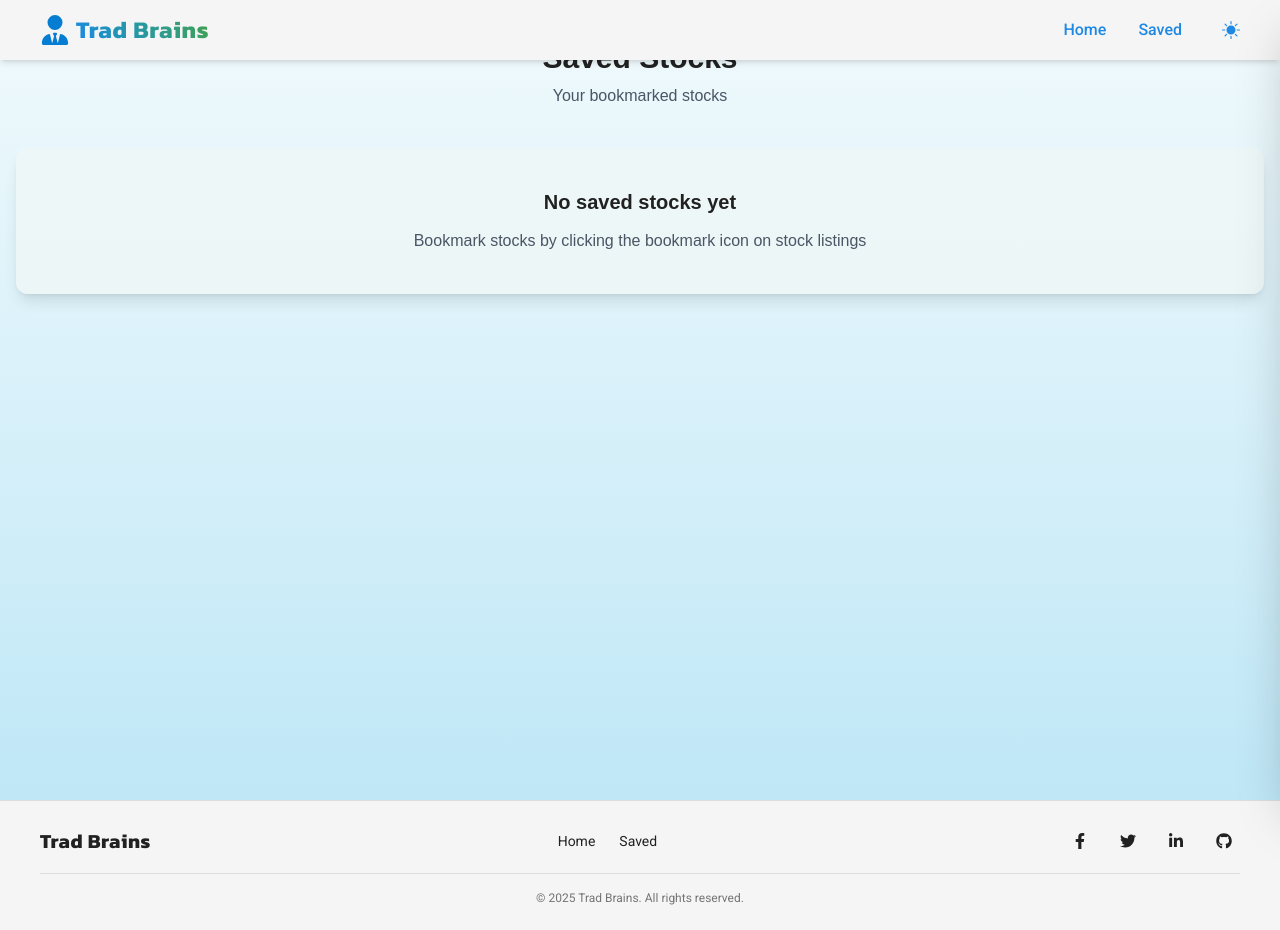
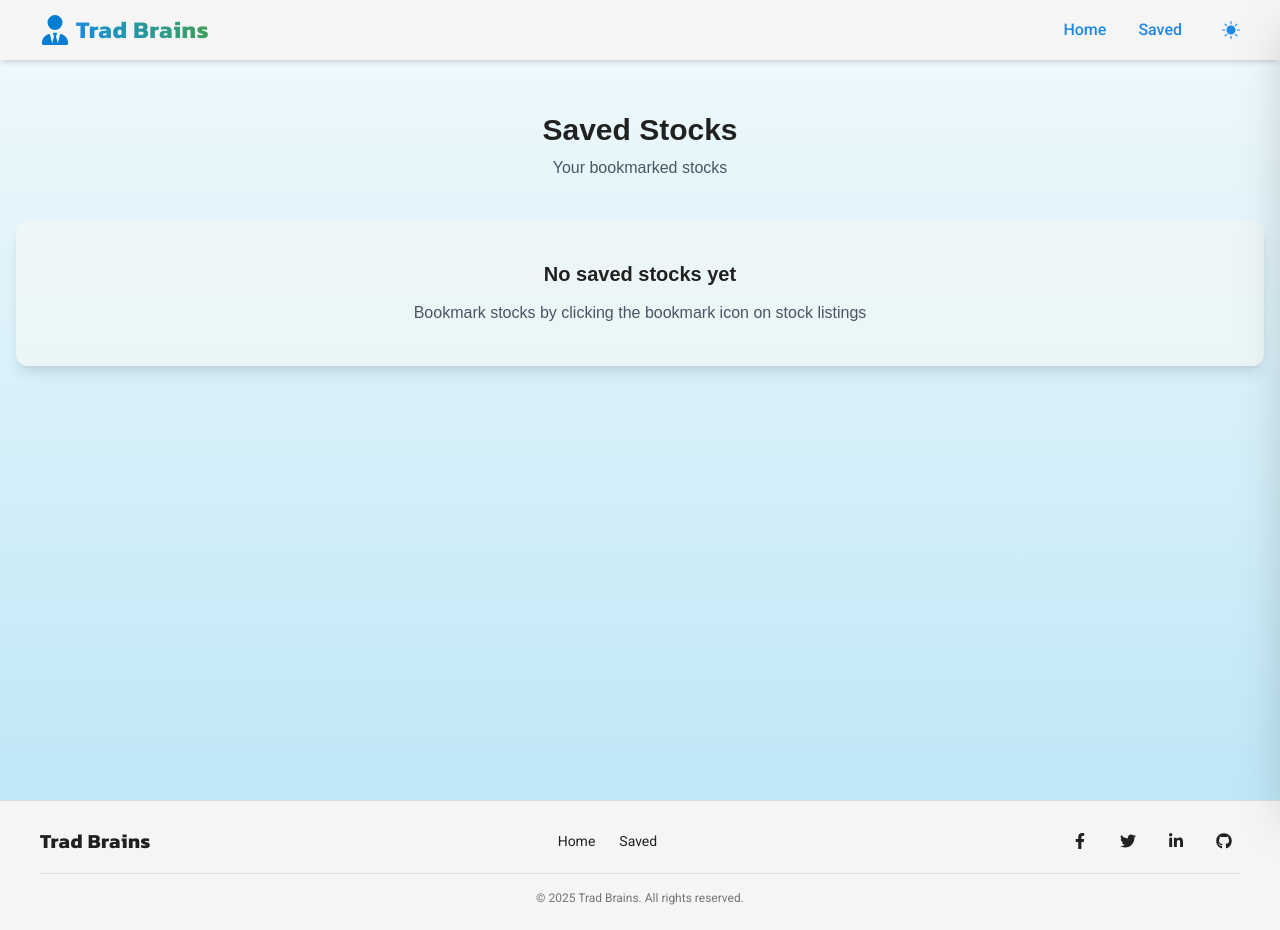
Before and after one commit to VishalChoudhary01/stock-treading, a Next.js app: page /saved in a window 1280 px wide. Built offline with nearby package versions, Linux system fonts and the light colour scheme.

Commit message:
added padding

```diff
--- a/src/app/saved/page.js
+++ b/src/app/saved/page.js
@@ -22,7 +22,7 @@ export default function SavedStocksPage() {
 
   return (
     <div className="min-h-screen bg-linear-180 from-[#f1fafc] to-[#b1e2f5d2] dark:bg-linear-180 dark:from-[#09090a] dark:to-[#00050c]">
-      <div className="max-w-full sm:max-w-3xl md:max-w-7xl mx-auto px-3 sm:px-4 py-20 sm:py-10 ">
+      <div className="max-w-full sm:max-w-3xl md:max-w-7xl mx-auto px-3 sm:px-4 py-20 md:py-28 sm:py-10 ">
 
         {/* Page Heading */}
         <div className="mb-6 sm:mb-10 text-center">
```
